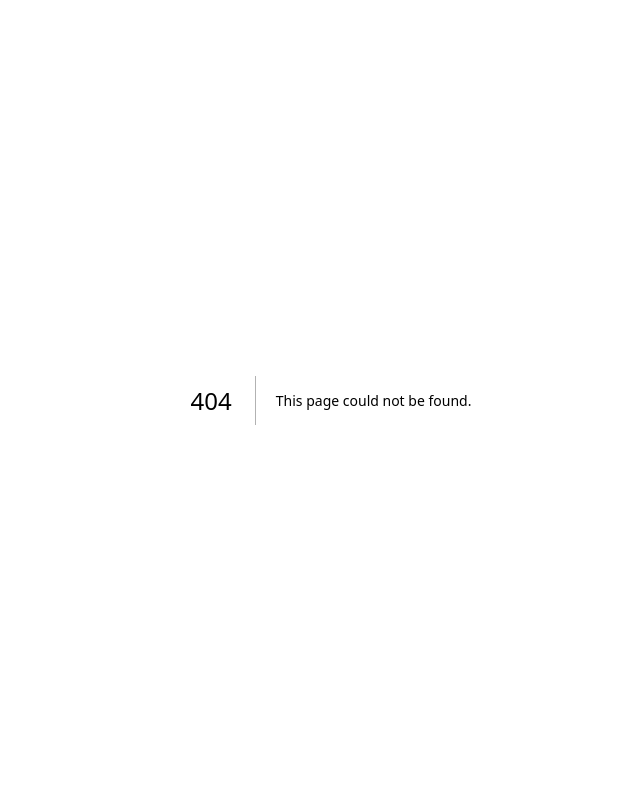
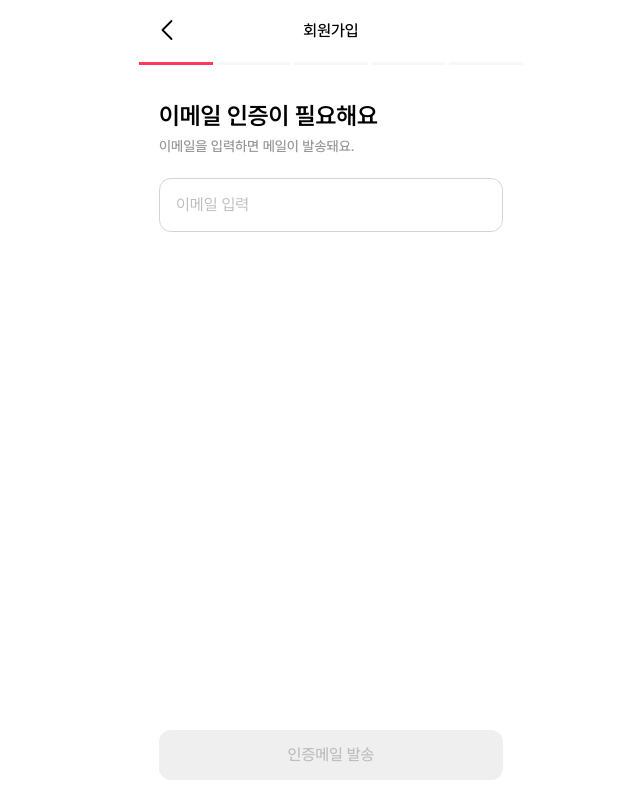
Before and after one commit to prgrms-web-devcourse-final-project/WEB4_5_9to6_FE, a Next.js app: page /signup/step1 in a window 1280 px wide. Before the commit this address had no page. Shown: the whole page, without its empty margins (309-949 px from the left). Built offline with nearby package versions, Linux system fonts and the light colour scheme.

Commit message:
feat: signup / step1 퍼블리싱

```diff
--- a/src/app/login/page.tsx
+++ b/src/app/login/page.tsx
@@ -2,6 +2,7 @@
 
 import Button from "@/components/common/Button";
 import Input from "@/components/login/Input";
+import Link from "next/link";
 
 export default function Login() {
     const loginHandler = () => {
@@ -16,7 +17,7 @@ export default function Login() {
 
     return (
         <div className="m-auto flex h-screen w-screen max-w-sm flex-col items-center justify-center">
-            <div className="mx-5 flex flex-col items-center gap-4">
+            <div className="mx-2.5 flex flex-col items-center gap-4">
                 {/* 로고 */}
                 <img
                     src="/images/logo.png"
@@ -38,7 +39,9 @@ export default function Login() {
 
                 <div className="flex w-full justify-between text-[var(--color-gray1000)]">
                     <button className="cursor-pointer">비밀번호 찾기</button>
-                    <button className="cursor-pointer">회원가입</button>
+                    <Link href="/signup/step1" className="cursor-pointer">
+                        회원가입
+                    </Link>
                 </div>
 
                 {/* 간편 로그인 */}
--- /dev/null
+++ b/src/app/signup/layout.tsx
@@ -0,0 +1,27 @@
+import SubHeader from "@/components/common/SubHeader";
+import "../../css/index.css";
+import localfont from "next/font/local";
+const pretendard = localfont({
+    variable: "--font-pretendard",
+    src: "../../assets/fonts/PretendardVariable.woff2",
+});
+
+export const metadata = {
+    title: "회원가입 | Studium",
+    description: "Generated by Next.js",
+};
+
+export default function layout({
+    children,
+}: Readonly<{
+    children: React.ReactNode;
+}>) {
+    return (
+        <div
+            className={`m-auto h-screen w-screen max-w-sm ${pretendard.variable}`}
+        >
+            <SubHeader>회원가입</SubHeader>
+            {children}
+        </div>
+    );
+}
--- /dev/null
+++ b/src/app/signup/step1/page.tsx
@@ -0,0 +1,106 @@
+"use client";
+
+import Button from "@/components/common/Button";
+import Input from "@/components/common/Input";
+import ProgressBar from "@/components/signup/ProgressBar";
+import { useRouter } from "next/navigation";
+import { useEffect, useState } from "react";
+
+export default function Step1() {
+    const [email, setEmail] = useState("");
+    const [code, setCode] = useState("");
+    const [isSend, setIsSend] = useState(0);
+    const [EmailError, setEmailError] = useState(false);
+    const router = useRouter();
+
+    // test Code
+    const correctCode = "000000";
+
+    const sendEmail = () => {
+        setIsSend(1);
+    };
+    const continueStep = () => {
+        router.push("/signup/step2");
+    };
+
+    const submitHandler = (e: React.FormEvent<HTMLFormElement>) => {
+        e.preventDefault();
+
+        if (isSend) {
+            continueStep();
+        } else {
+            sendEmail();
+        }
+    };
+
+    useEffect(() => {
+        if (
+            email &&
+            !/^[a-zA-Z0-9._-]+@[a-zA-Z0-9.-]+\.[a-zA-Z]{2,4}$/i.test(email)
+        ) {
+            setEmailError(true);
+        } else {
+            setEmailError(false);
+        }
+    }, [email]);
+
+    return (
+        <>
+            <ProgressBar step={1} />
+            <form
+                className="relative h-[calc(100%-65px)] w-full p-5 pt-10"
+                onSubmit={(e) => submitHandler(e)}
+            >
+                <h1 className="mb-2 text-[24px] font-semibold">
+                    이메일 인증이 필요해요
+                </h1>
+                <p className="h6 mb-5 text-[var(--color-gray600)]">
+                    이메일을 입력하면 메일이 발송돼요.
+                </p>
+                <div className="flex flex-col gap-2.5">
+                    <Input
+                        placeholder="이메일 입력"
+                        value={email}
+                        onChange={(e) => setEmail(e.target.value)}
+                        error={EmailError}
+                        errorMsg={"이메일 형식이 올바르지 않습니다."}
+                    />
+                    {!!isSend && (
+                        <>
+                            <Input
+                                placeholder="인증번호 입력"
+                                value={code}
+                                onChange={(e) => setCode(e.target.value)}
+                            />
+                            <button
+                                className="inline cursor-pointer text-[var(--color-gray700)] underline underline-offset-4"
+                                type="button"
+                            >
+                                재발송 하기
+                            </button>
+                        </>
+                    )}
+                </div>
+                <div className="absolute bottom-5 w-[calc(100%-40px)]">
+                    {isSend ? (
+                        <>
+                            {code === correctCode ? (
+                                <Button type="submit">계속하기</Button>
+                            ) : (
+                                <Button disabled>계속하기</Button>
+                            )}
+                        </>
+                    ) : (
+                        <>
+                            {email && !EmailError ? (
+                                <Button type="submit">인증메일 발송</Button>
+                            ) : (
+                                <Button disabled>인증메일 발송</Button>
+                            )}
+                        </>
+                    )}
+                </div>
+            </form>
+        </>
+    );
+}
--- /dev/null
+++ b/src/components/common/SubHeader.tsx
@@ -0,0 +1,22 @@
+"use client";
+
+import { useRouter } from "next/navigation";
+import { ChevronLeft } from "lucide-react";
+
+export default function SubHeader({ children }: { children: React.ReactNode }) {
+    const router = useRouter();
+
+    return (
+        <>
+            <div className="h5 relative flex h-[62px] w-full items-center justify-center">
+                <ChevronLeft
+                    strokeWidth={1.2}
+                    size={36}
+                    className="absolute top-3 left-2.5 cursor-pointer"
+                    onClick={() => router.back()}
+                />
+                {children}
+            </div>
+        </>
+    );
+}
--- /dev/null
+++ b/src/components/signup/ProgressBar.tsx
@@ -0,0 +1,18 @@
+export default function ProgressBar({ step }: { step: number }) {
+    return (
+        <>
+            <div className="grid h-[3px] w-full grid-cols-5 gap-1">
+                {Array.from({ length: 5 }).map((_, i) => (
+                    <div
+                        key={i}
+                        className={`h-full ${
+                            i < step
+                                ? "w-full bg-[var(--color-main400)]"
+                                : "w-full bg-[var(--color-gray100)]"
+                        }`}
+                    />
+                ))}
+            </div>
+        </>
+    );
+}
```
